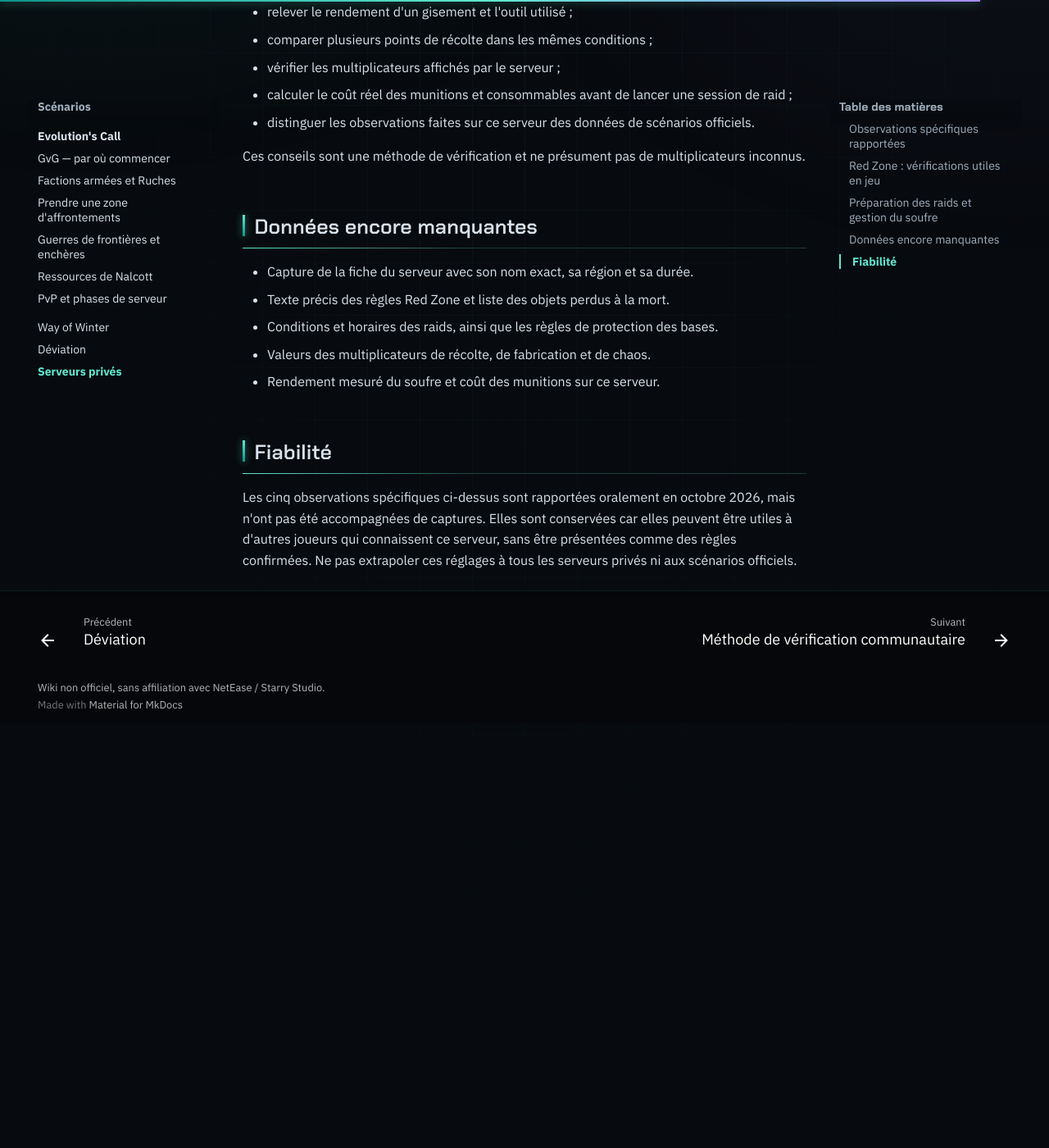
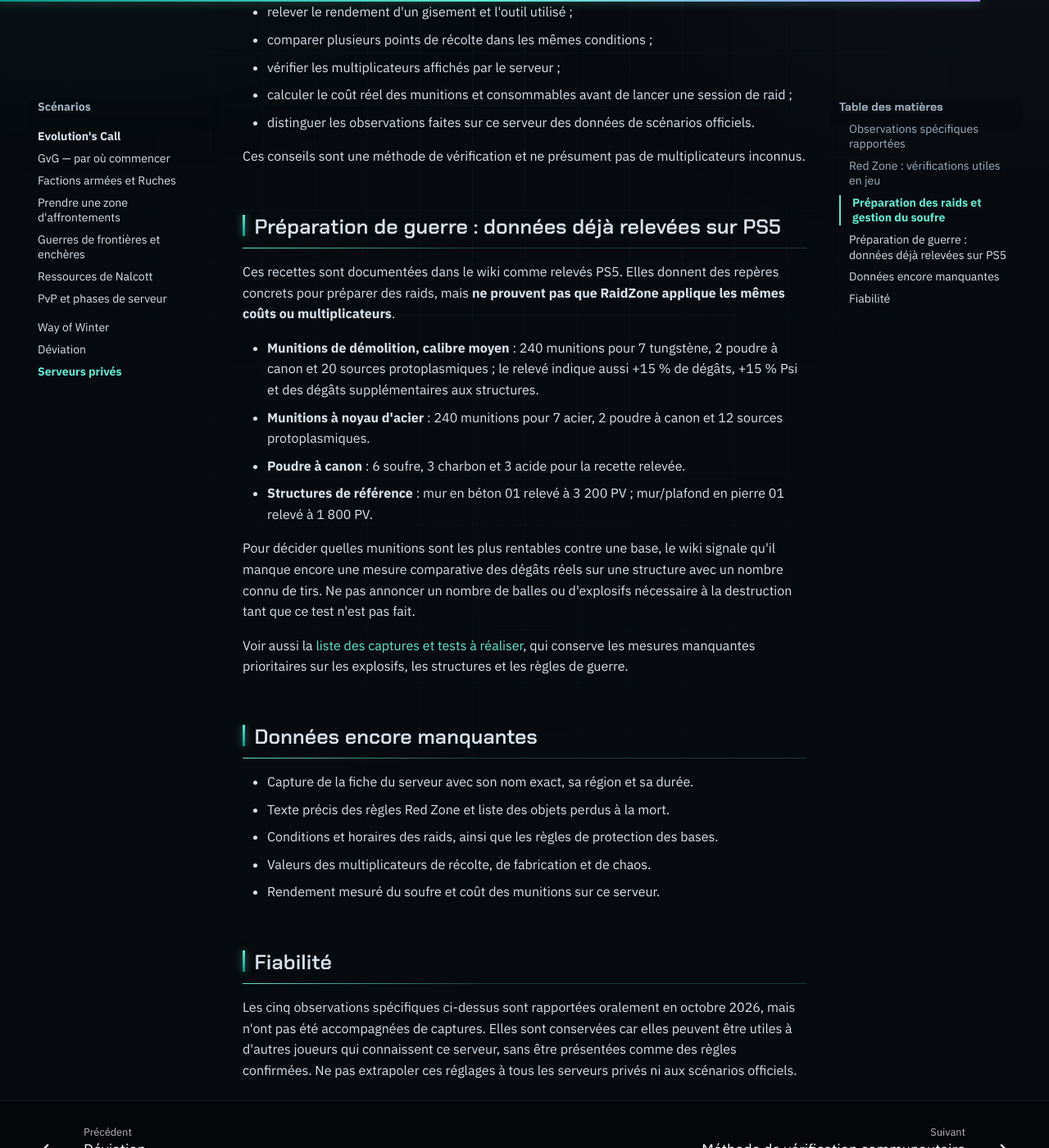
Before and after one commit to flav92/once-human-ps5-wiki, an MkDocs documentation site: the page built from docs/scenarios/raidzone.md, in a window 1280 px wide and 1400 px high, scrolled down 1477 px. Shown: the whole window at 82% size. Built offline with MkDocs 1.6.1 and Material for MkDocs 9.7.7, drawn with Linux system fonts in a browser that asks for light colours; comment, search, counter and statistics services are not loaded; before the commit the page ends 2359 px from its top, so only the background shows below that.

Commit message:
Ajoute les données PS5 concrètes utiles à la préparation des raids

```diff
--- a/docs/scenarios/raidzone.md
+++ b/docs/scenarios/raidzone.md
@@ -37,6 +37,19 @@ Le manque de soufre a été signalé sur ce serveur, sans mesure précise du ren
 
 Ces conseils sont une méthode de vérification et ne présument pas de multiplicateurs inconnus.
 
+## Préparation de guerre : données déjà relevées sur PS5
+
+Ces recettes sont documentées dans le wiki comme relevés PS5. Elles donnent des repères concrets pour préparer des raids, mais **ne prouvent pas que RaidZone applique les mêmes coûts ou multiplicateurs**.
+
+- **Munitions de démolition, calibre moyen** : 240 munitions pour 7 tungstène, 2 poudre à canon et 20 sources protoplasmiques ; le relevé indique aussi +15 % de dégâts, +15 % Psi et des dégâts supplémentaires aux structures.
+- **Munitions à noyau d'acier** : 240 munitions pour 7 acier, 2 poudre à canon et 12 sources protoplasmiques.
+- **Poudre à canon** : 6 soufre, 3 charbon et 3 acide pour la recette relevée.
+- **Structures de référence** : mur en béton 01 relevé à 3 200 PV ; mur/plafond en pierre 01 relevé à 1 800 PV.
+
+Pour décider quelles munitions sont les plus rentables contre une base, le wiki signale qu'il manque encore une mesure comparative des dégâts réels sur une structure avec un nombre connu de tirs. Ne pas annoncer un nombre de balles ou d'explosifs nécessaire à la destruction tant que ce test n'est pas fait.
+
+Voir aussi la [liste des captures et tests à réaliser](../captures-a-faire.md), qui conserve les mesures manquantes prioritaires sur les explosifs, les structures et les règles de guerre.
+
 ## Données encore manquantes
 
 - Capture de la fiche du serveur avec son nom exact, sa région et sa durée.
```
